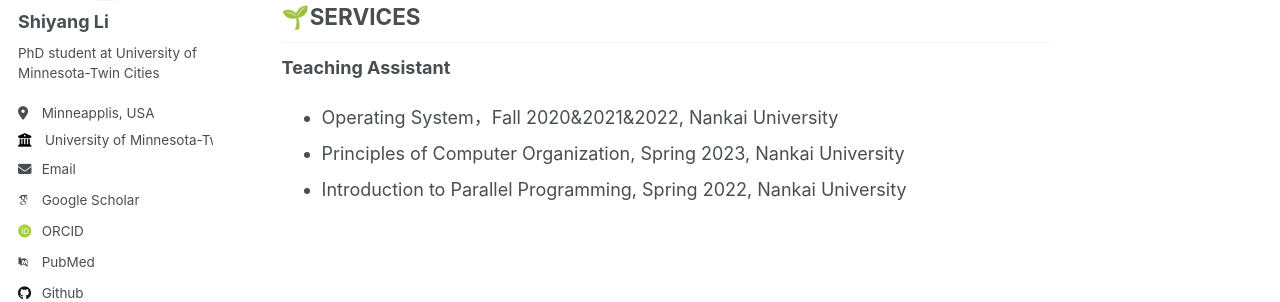
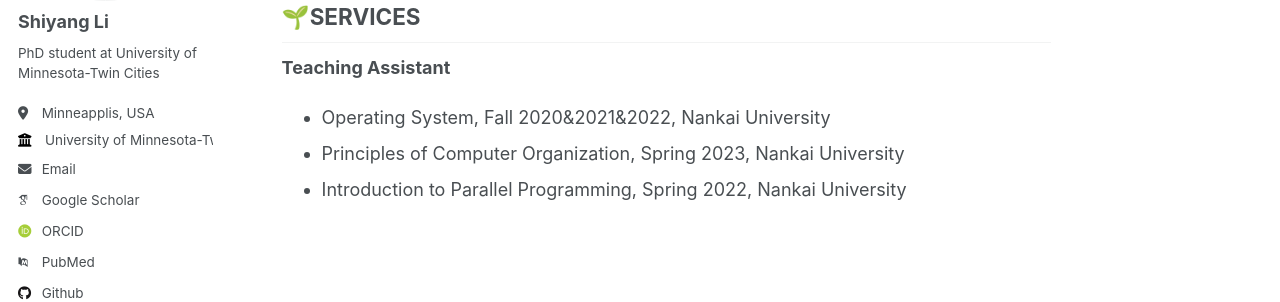
Before and after one commit to NKU-Yang/NKU-yang.github.io, a Jekyll site: the page built from _pages/about.md, in a window 1280 px wide and 900 px high, scrolled down 954 px. Shown: the part 280-582 px from the top of the window. Built offline with Jekyll 4.4.1, drawn with Linux system fonts in a browser that asks for light colours; some web fonts are replaced.

```diff
--- a/_pages/about.md
+++ b/_pages/about.md
@@ -35,6 +35,6 @@ _CCF Transactions on High Performance Computing(CCF-THPC)_ 6.2 (2024): 179-191.
 
 **Teaching Assistant**
 
-- Operating System，Fall 2020&2021&2022, Nankai University
+- Operating System, Fall 2020&2021&2022, Nankai University
 - Principles of Computer Organization, Spring 2023, Nankai University
 - Introduction to Parallel Programming, Spring 2022, Nankai University
```
